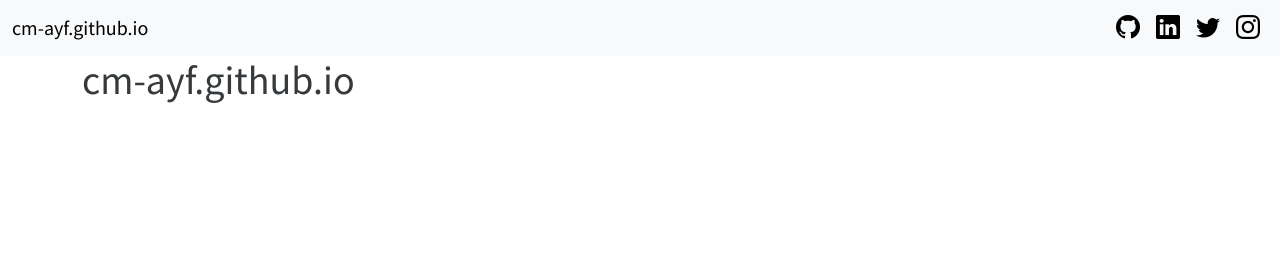
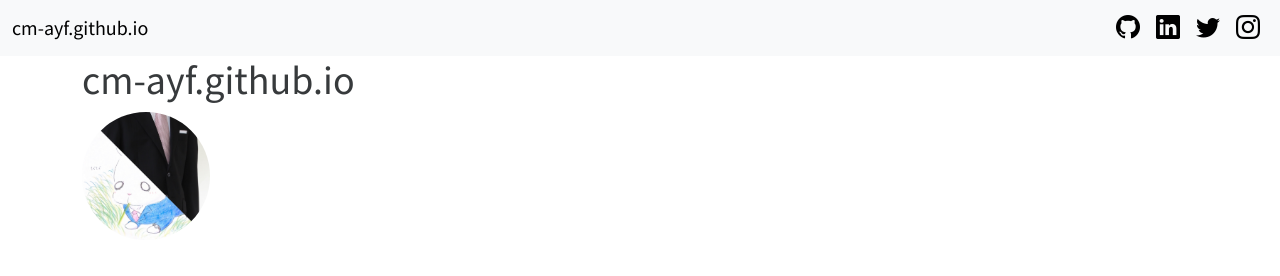
Before and after one commit to cm-ayf/cm-ayf.github.io, an Astro site: page / in a window 1280 px wide. Built offline with nearby package versions, Linux system fonts and the light colour scheme; Astro itself is replaced by a stand-in of ours.

Commit message:
add icons

```diff
--- a/src/layouts/Layout.astro
+++ b/src/layouts/Layout.astro
@@ -10,13 +10,13 @@ interface Props {
   image?: string;
 }
 
-const { title, description, image = "/icon.png" } = Astro.props;
+const { title, description, image = "/icon.jpg" } = Astro.props;
 ---
 
 <html lang="en">
   <head>
     <meta charset="utf-8" />
-    <link rel="icon" type="image/svg+xml" href="/favicon.svg" />
+    <link rel="icon" type="image/svg+xml" href="/icon.jpg" />
     <meta name="viewport" content="width=device-width" />
     <meta name="generator" content={Astro.generator} />
 
--- a/src/pages/index.astro
+++ b/src/pages/index.astro
@@ -2,4 +2,13 @@
 import Layout from "@layouts/Layout.astro";
 ---
 
-<Layout title="cm-ayf.github.io" description="cm-ayf's portfolio site" />
+<Layout title="cm-ayf.github.io" description="cm-ayf's portfolio site">
+  <img src="/icon.jpg" alt="icon" />
+</Layout>
+
+<style>
+  img {
+    width: 8rem;
+    border-radius: 50%;
+  }
+</style>
```
Also changed, not shown: public/favicon.svg (deleted), public/icon.jpg (added).
